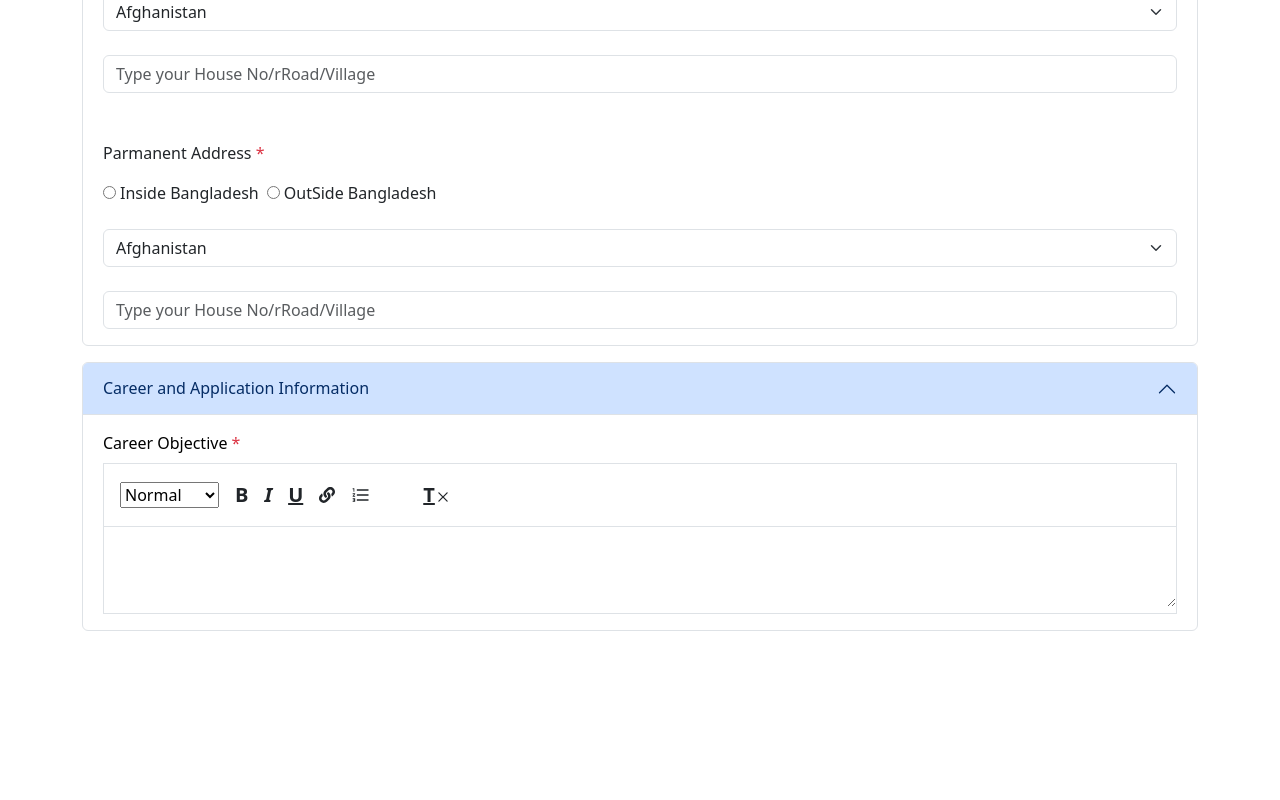
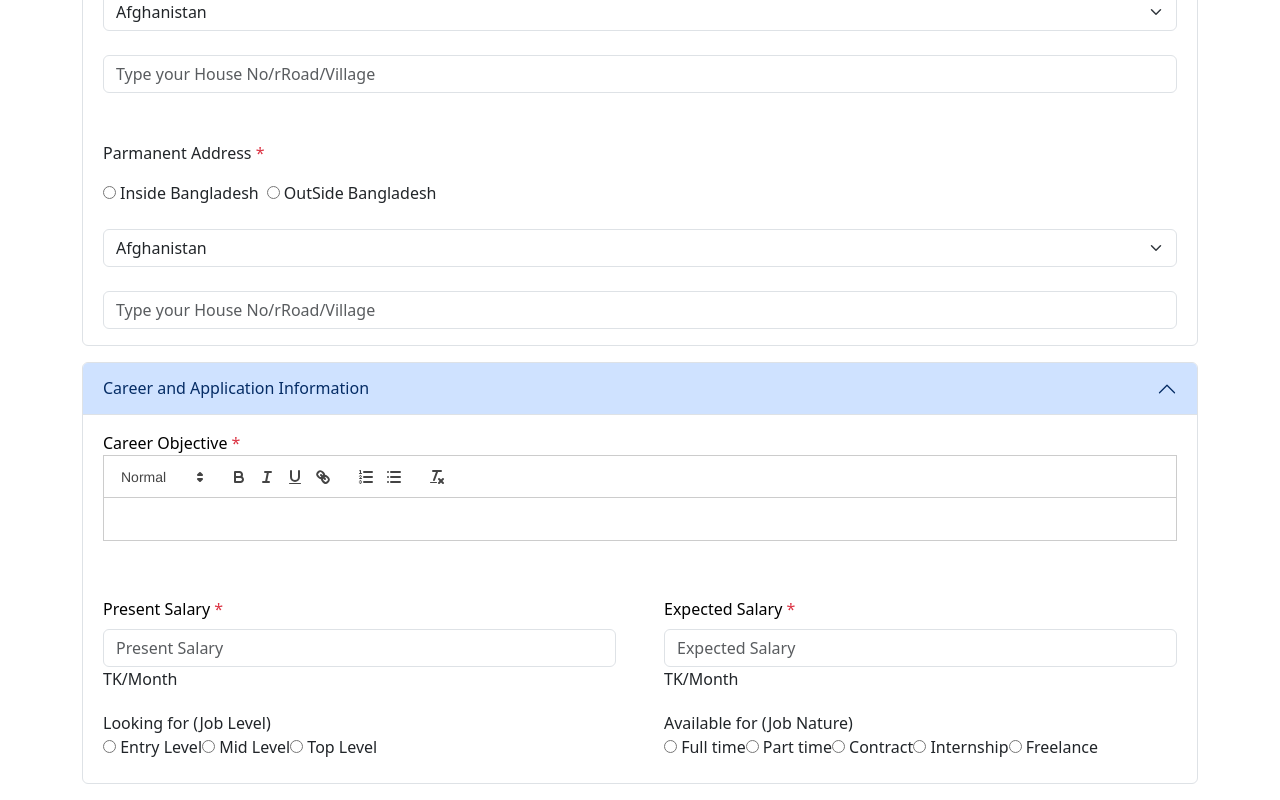
Before and after one commit to developer-sujon/shunno-it-intern-august-23, a React (Vite) app: page / in a window 1280 px wide. Shown: the part 559-1359 px from the top of the page. Before the commit the page ends 1206 px from the top, so only its background shows below. Built offline with nearby package versions, Linux system fonts and the light colour scheme; some icons are missing.

Commit message:
added career info accordion

```diff
--- a/package.json
+++ b/package.json
@@ -16,6 +16,7 @@
     "react-dom": "^18.2.0",
     "react-hook-form": "^7.45.4",
     "react-icons": "^4.10.1",
+    "react-quill": "^2.0.0",
     "react-router-dom": "^6.15.0"
   },
   "devDependencies": {
--- a/src/Component/CareerInfo/CareerInfo.jsx
+++ b/src/Component/CareerInfo/CareerInfo.jsx
@@ -1,14 +1,24 @@
-import React from "react";
+import React, {useState} from "react";
 import { Accordion } from "react-bootstrap";
 import { useForm } from "react-hook-form";
 import { FaLink } from "react-icons/fa";
 import { MdFormatListNumbered } from "react-icons/md";
 import { PiListBulletsBold } from "react-icons/pi";
 import { RxCross2 } from "react-icons/rx";
+import Editor from "./Editor";
+import ReactQuill from 'react-quill';
+import 'react-quill/dist/quill.snow.css';
 
 const CareerInfo = () => {
-  const { register, handleSubmit } = useForm();
+  const [value, setValue] = useState('');
+  const {
+    register,
+    handleSubmit,
+    watch,
+    formState: { errors },
+  } = useForm();
   const onSubmit = (data) => console.log(data);
+  // console.log(value)
   return (
     <div className="my-3">
       <Accordion defaultActiveKey="0">
@@ -17,8 +27,12 @@
             Career and Application Information
           </Accordion.Header>
           <Accordion.Body>
-            <label htmlFor="careerObjective" className="text-black">Career Objective <span className="text-danger">*</span></label>
-            <div className="border mt-2">
+            <form onSubmit={onSubmit} action="">
+              {/* Career objective */}
+            <label htmlFor="careerObjective" className="text-black">
+              Career Objective <span className="text-danger">*</span>
+            </label>
+            {/* <div className="border mt-2">
               <div className="d-flex gap-3 align-items-center p-3 border-bottom">
                 <select {...register("textSize")}>
                   <option value="normal">Normal</option>
@@ -43,7 +57,63 @@
                 id="careerObjective"
                 className="w-100 border-0 p-3"
               ></textarea>
+            </div> */}
+            <ReactQuill theme="snow" value={value} onChange={setValue} />
+
+            {/* Present Salary */}
+            <div className="my-2 row g-5">
+              <div className="col-12 col-lg-6 ">
+              <label htmlFor="presentSalary" className="text-black mb-2">
+              Present Salary <span className="text-danger">*</span>
+            </label>
+                <input
+                  {...register("presentSalary", { required: "Present salary is required" })}
+                  type="number"
+                  id="presentSalary"
+                  className="form-control"
+                  placeholder="Present Salary"
+                />
+                {errors?.presentSalary && (
+                  <span className="text-danger fw-bold">
+                    {errors?.presentSalary.message}
+                  </span>
+                )}
+                <p>TK/Month</p>
+                <label htmlFor="jobLevel" className="mt-1">Looking for (Job Level)</label><br />
+                <input type="radio" name="jobLevel" value="Entry Level"/> Entry Level
+                <input type="radio" name="jobLevel" value="Mid Level"/> Mid Level
+                <input type="radio" name="jobLevel" value="Top Level"/> Top Level
+              </div>
+
+              {/* Expected salary */}
+              <div className="col-12 col-lg-6">
+              <label htmlFor="expectedSalary" className="text-black mb-2">
+              Expected Salary <span className="text-danger">*</span>
+            </label>
+                <input
+                  {...register("expectedSalary", { required: "Expected salary is required" })}
+                  type="number"
+                  id="expectedSalary"
+                  className="form-control"
+                  placeholder="Expected Salary"
+                />
+                {errors?.expectedSalary && (
+                  <span className="text-danger fw-bold">
+                    {errors?.expectedSalary.message}
+                  </span>
+                )}
+                <p>TK/Month</p>
+                <label htmlFor="jobLevel" className="mt-1">Available for (Job Nature)</label><br />
+                <input type="radio" name="jobLevel" value="Full Time"/> Full time
+                <input type="radio" name="jobLevel" value="Part Time"/> Part time
+                <input type="radio" name="jobLevel" value="Contract"/> Contract
+                <input type="radio" name="jobLevel" value="Internship"/> Internship
+                <input type="radio" name="jobLevel" value="Freelance"/> Freelance
+              </div>
             </div>
+            </form>
+
+            {/* <Editor></Editor> */}
           </Accordion.Body>
         </Accordion.Item>
       </Accordion>
--- /dev/null
+++ b/src/Component/CareerInfo/Editor.jsx
@@ -0,0 +1,92 @@
+import React, { Component } from 'react';
+import ReactQuill from 'react-quill';
+
+class Editor extends React.Component {
+    constructor (props) {
+      super(props)
+      this.state = { editorHtml: '', theme: 'snow' }
+      this.handleChange = this.handleChange.bind(this)
+    }
+
+    handleChange (html) {
+        this.setState({ editorHtml: html });
+    }
+
+    handleThemeChange (newTheme) {
+      if (newTheme === "core") newTheme = null;
+      this.setState({ theme: newTheme })
+    }
+
+    render () {
+      return (
+        <div>
+          <ReactQuill
+            theme={this.state.theme}
+            onChange={this.handleChange}
+            value={this.state.editorHtml}
+            modules={Editor.modules}
+            formats={Editor.formats}
+            bounds={'.app'}
+            placeholder={this.props.placeholder}
+           />
+          <div className="themeSwitcher">
+            <label>Theme </label>
+            <select onChange={(e) =>
+                this.handleThemeChange(e.target.value)}>
+              <option value="snow">Snow</option>
+              <option value="bubble">Bubble</option>
+              <option value="core">Core</option>
+            </select>
+          </div>
+         </div>
+       )
+    }
+  }
+
+  /*
+   * Quill modules to attach to editor
+   * See https://quilljs.com/docs/modules/ for complete options
+   */
+  Editor.modules = {
+    toolbar: [
+      [{ 'header': '1'}, {'header': '2'}, { 'font': [] }],
+      [{size: []}],
+      ['bold', 'italic', 'underline', 'strike', 'blockquote'],
+      [{'list': 'ordered'}, {'list': 'bullet'},
+       {'indent': '-1'}, {'indent': '+1'}],
+      ['link', 'image', 'video'],
+      ['clean']
+    ],
+    clipboard: {
+      // toggle to add extra line breaks when pasting HTML:
+      matchVisual: false,
+    }
+  }
+  /*
+   * Quill editor formats
+   * See https://quilljs.com/docs/formats/
+   */
+  Editor.formats = [
+    'header', 'font', 'size',
+    'bold', 'italic', 'underline', 'strike', 'blockquote',
+    'list', 'bullet', 'indent',
+    'link', 'image', 'video'
+  ]
+
+  /*
+   * PropType validation
+   */
+//   Editor.propTypes = {
+//     placeholder: PropTypes.string,
+//   }
+
+  /*
+   * Render component on page
+   */
+//   ReactDOM.render(
+//     <Editor placeholder={'Write something...'}/>,
+//     document.querySelector('.app')
+//   )
+
+
+export default Editor;
```
Also changed, not shown: .eslintrc.cjs, 1 other file (tests, documents, lock files or other folders).
